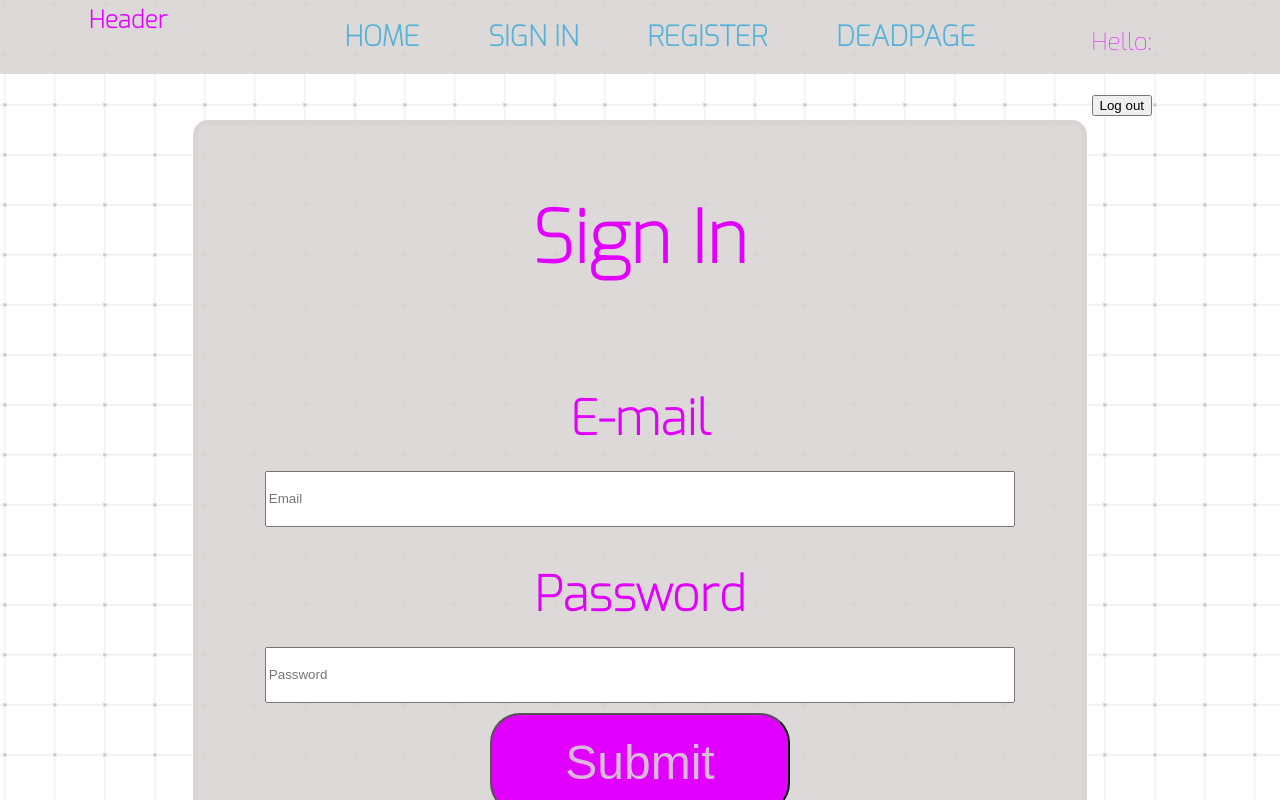
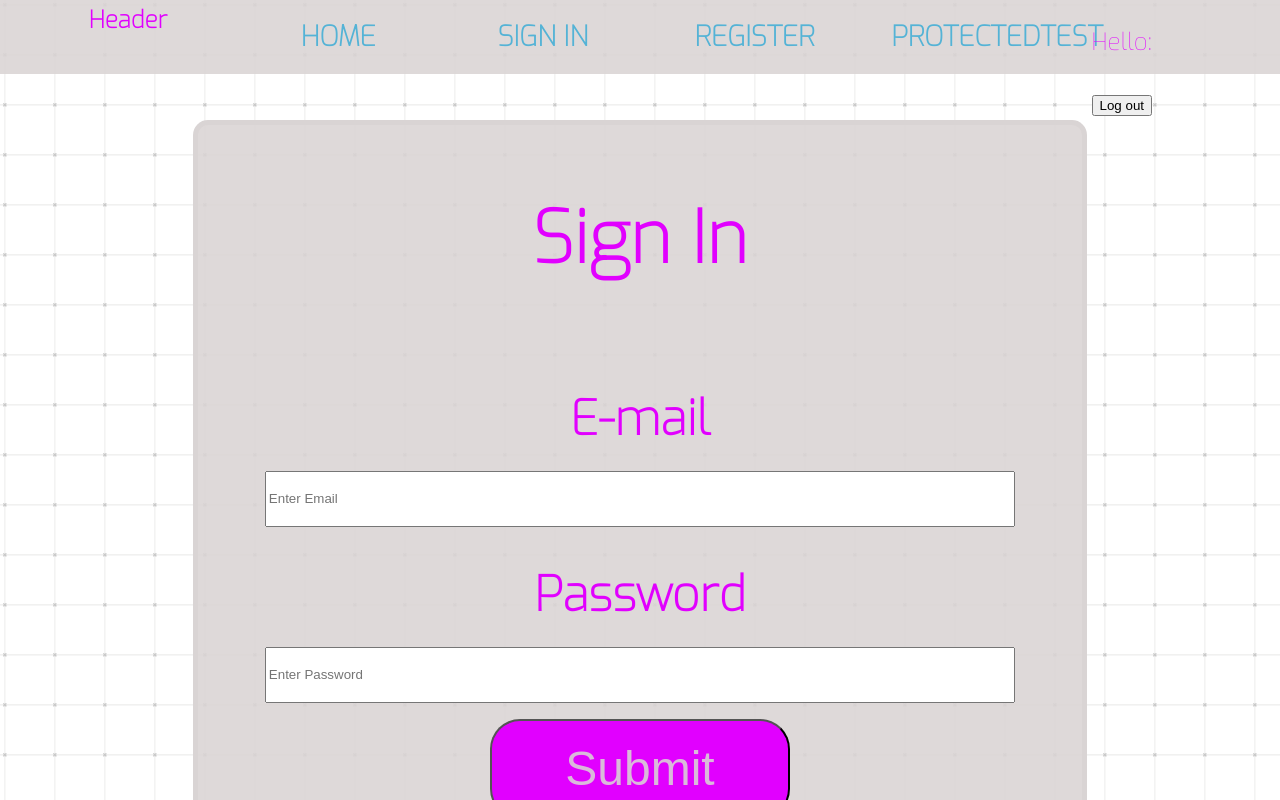
Before and after one commit to Kavakliyski/george-cosmetics, a Next.js app: page /signin in a window 1280 px wide. Shown: the top 800 px of the page. Built offline with nearby package versions, Linux system fonts and the light colour scheme; no server answers.

Commit message:
auth and protected routes

```diff
--- a/components/account/Account.tsx
+++ b/components/account/Account.tsx
@@ -1,11 +1,31 @@
+
+// next
+import { useRouter } from "next/router";
+
+// auth context
+import { UserAuth } from "../../context/AuthContext";
 
 
 export const Account = () => {
 
+    const { user, logout } = UserAuth();
+    const router = useRouter();
+
+    const handleLogout = async () => {
+        try {
+            await logout()
+            router.push('/signin');
+            console.log('logged out');
+        } catch (err) {
+            console.log(err.message);
+        }
+
+    };
+
     return (
         <>
-            <p>Hello: { }</p>
-            <button>Log out</button>
+            <p>Hello: {user && user.email}</p>
+            <button onClick={handleLogout}>Log out</button>
         </>
     )
 };
--- a/components/header.tsx
+++ b/components/header.tsx
@@ -9,7 +9,7 @@ import styled from 'styled-components';
 import { Account } from './account/Account';
 
 
-const NavLinksA = styled.a`
+const NavLinksA = styled.h3`
     text-decoration: none;
     font-size: 28px;
     width: 10vw;
@@ -75,8 +75,8 @@ export default function Header() {
                     </li>
 
                     <li>
-                        <Link href="/deadpage" passHref legacyBehavior>
-                            <NavLinksA>deadpage</NavLinksA></Link>
+                        <Link href="/protectedtest" passHref legacyBehavior>
+                            <NavLinksA>protectedtest</NavLinksA></Link>
                     </li>
 
                     {/* <Image src='' alt='shopping cart' width={30} height={30} /> */}
--- a/context/AuthContext.js
+++ b/context/AuthContext.js
@@ -16,7 +16,7 @@ import {
 import auth from '../firebase'
 
 
-export const UserContext = createContext();
+const UserContext = createContext();
 
 
 // main
@@ -30,13 +30,32 @@ export const AuthContextProvider = ({ children }) => {
 
 
     // sign in existing user
-    const signinUser = (email, password) => {
+    const signInUser = (email, password) => {
         return signInWithEmailAndPassword(auth, email, password);
     }
 
+    // sign out
+    const logout = () => {
+        return signOut(auth);
+    };
+
+    useEffect(() => {
+
+        const unsubscribe = onAuthStateChanged(auth, (currentUser) => {
+            setUser(currentUser)
+            // console.log('currnet user', currentUser)
+            // console.log('user', user)
+        })
+
+        return () => {
+            unsubscribe();
+        }
+    }, [])
+
+    // checks if the user is authenticated or not
 
     return (
-        <UserContext.Provider value={{ createUser, signinUser }}>
+        <UserContext.Provider value={{ createUser, signInUser, user, logout }}>
             {children}
         </UserContext.Provider>
     )
--- a/next.config.js
+++ b/next.config.js
@@ -7,6 +7,10 @@ const nextConfig = {
     sassOptions: {
         includePaths: [path.join(__dirname, 'styles')],
     },
+    compiler: {
+        // Enables the styled-components SWC transform
+        styledComponents: true
+    }
 }
 
 module.exports = nextConfig
--- a/pages/register.tsx
+++ b/pages/register.tsx
@@ -33,7 +33,7 @@ const RegisterPage: IPageProps = () => {
         try {
             await createUser(email, password);
             setError('');
-            router.push('/signin');
+            router.push('/');
 
         } catch (err) {
             console.log(err.message);
--- a/pages/signin.tsx
+++ b/pages/signin.tsx
@@ -18,7 +18,7 @@ export default function Home() {
     const [password, setPassword] = useState('')
     const [error, setError] = useState('')
 
-    const { signinUser } = UserAuth();
+    const { signInUser } = UserAuth();
 
     const router = useRouter();
 
@@ -27,7 +27,7 @@ export default function Home() {
         setError('');
 
         try {
-            await signinUser(email, password);
+            await signInUser(email, password);
             setError('');
             router.push('/');
 
@@ -52,13 +52,29 @@ export default function Home() {
                 <div className={styles.container}>
                     <h2>Sign In</h2>
                     <div className={styles.wrapper}>
-                        <form onSubmit={() => {handleSubmit}}>
+                        <form
+                            onSubmit={handleSubmit}
+                        >
                             <label>E-mail</label>
-                            <input onChange={(event) => setEmail(event.target.value)} type="email" placeholder='Email' />
+                            <input
+                                type='email'
+                                name='email'
+                                id='email'
+                                placeholder='Enter Email'
+                                value={email}
+                                onChange={(event) => setEmail(event.target.value)}
+                            />
                             <label>Password</label>
-                            <input onChange={(event) => setPassword(event.target.value)} type="password" placeholder='Password' />
+                            <input
+                                type='password'
+                                name='password'
+                                id='password'
+                                placeholder='Enter Password'
+                                value={password}
+                                onChange={(event) => setPassword(event.target.value)}
+                            />
+                            <button type='submit'>Submit</button>
                         </form>
-                        <button type='submit'>Submit</button>
                     </div>
                     <Link href="/register">
                         <p>Don't have an account?</p>
```
Also changed, not shown: pages/protectedtest.tsx (added, +23 -0 lines), 1 other file (tests, documents, lock files or other folders).
